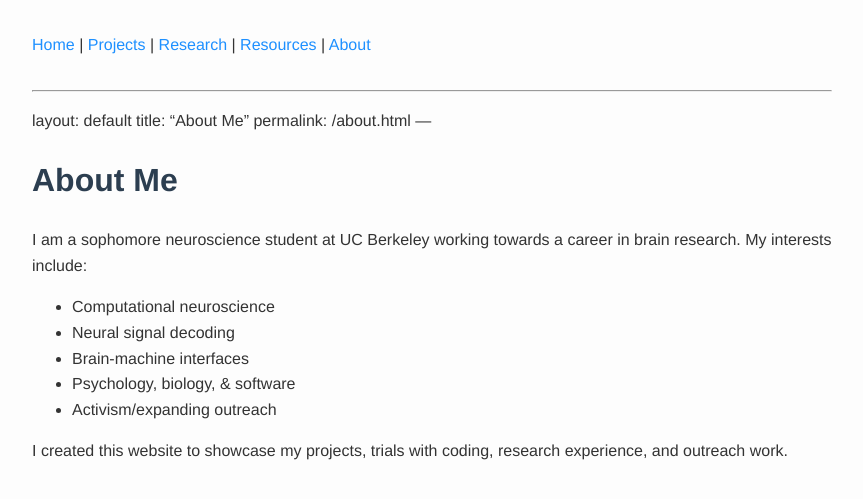
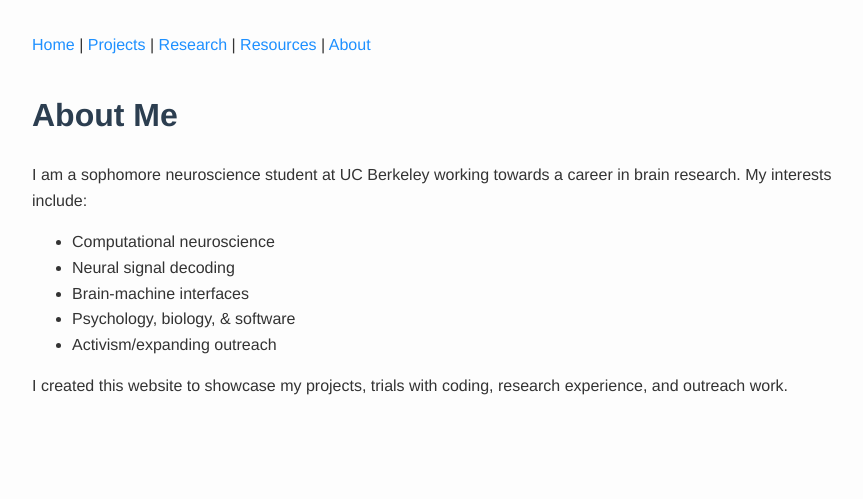
Before and after one commit to ktneuro/ktneuro, a Jekyll site: the page built from about.md, in a window 1280 px wide. Shown: the top 499 px of the page, without its empty margins (208-1071 px from the left). Built offline with Jekyll 4.4.1, drawn with Linux system fonts in a browser that asks for light colours; our own code applies the rules of GitHub Pages for plain Markdown files.

Commit message:
Update about.md

```diff
--- a/about.md
+++ b/about.md
@@ -1,9 +1,3 @@
-
----
-layout: default
-title: "About Me"
-permalink: /about.html
----
 
 # About Me
 I am a sophomore neuroscience student at UC Berkeley working towards a career in brain research. My interests include:
```
